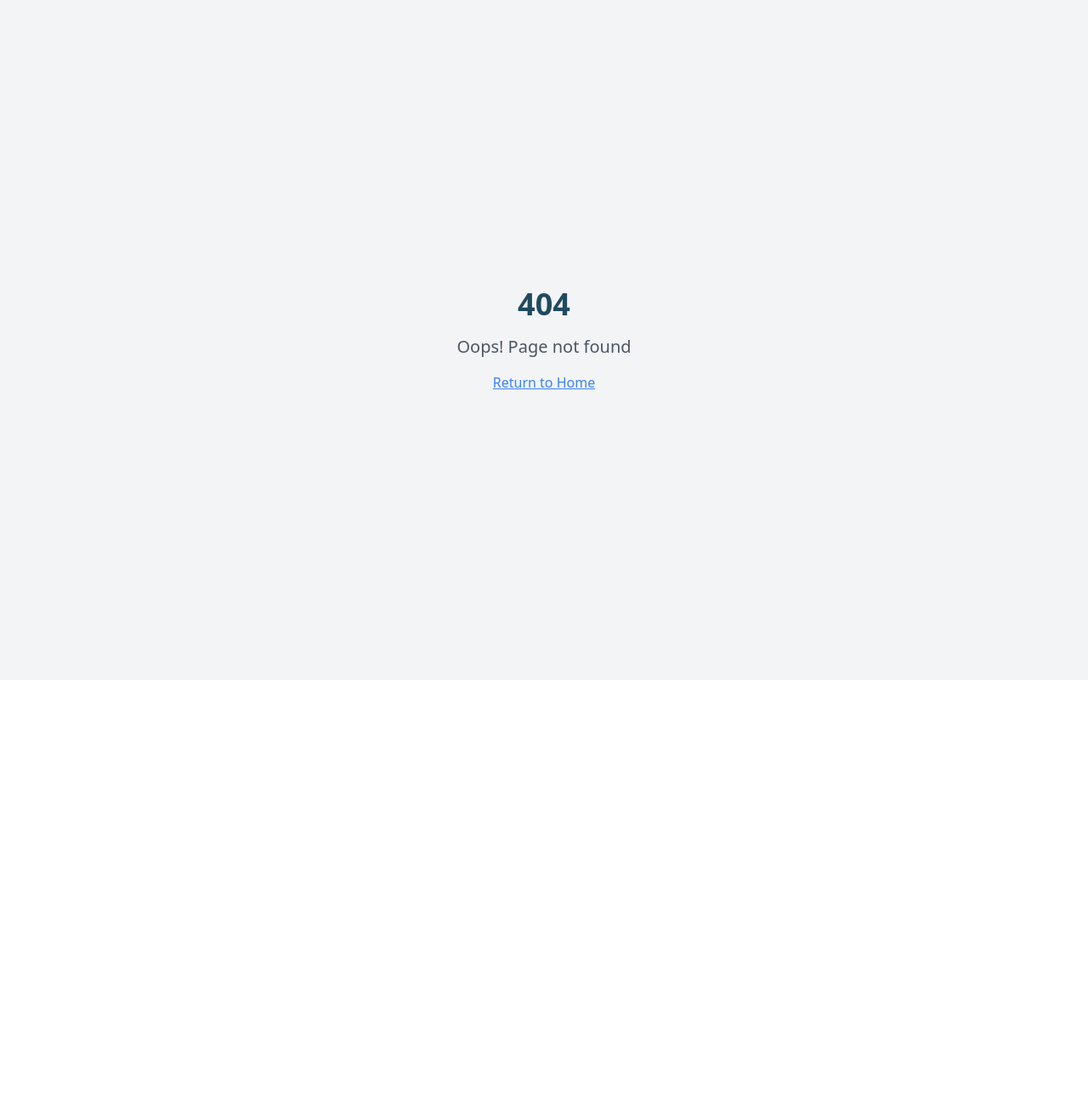
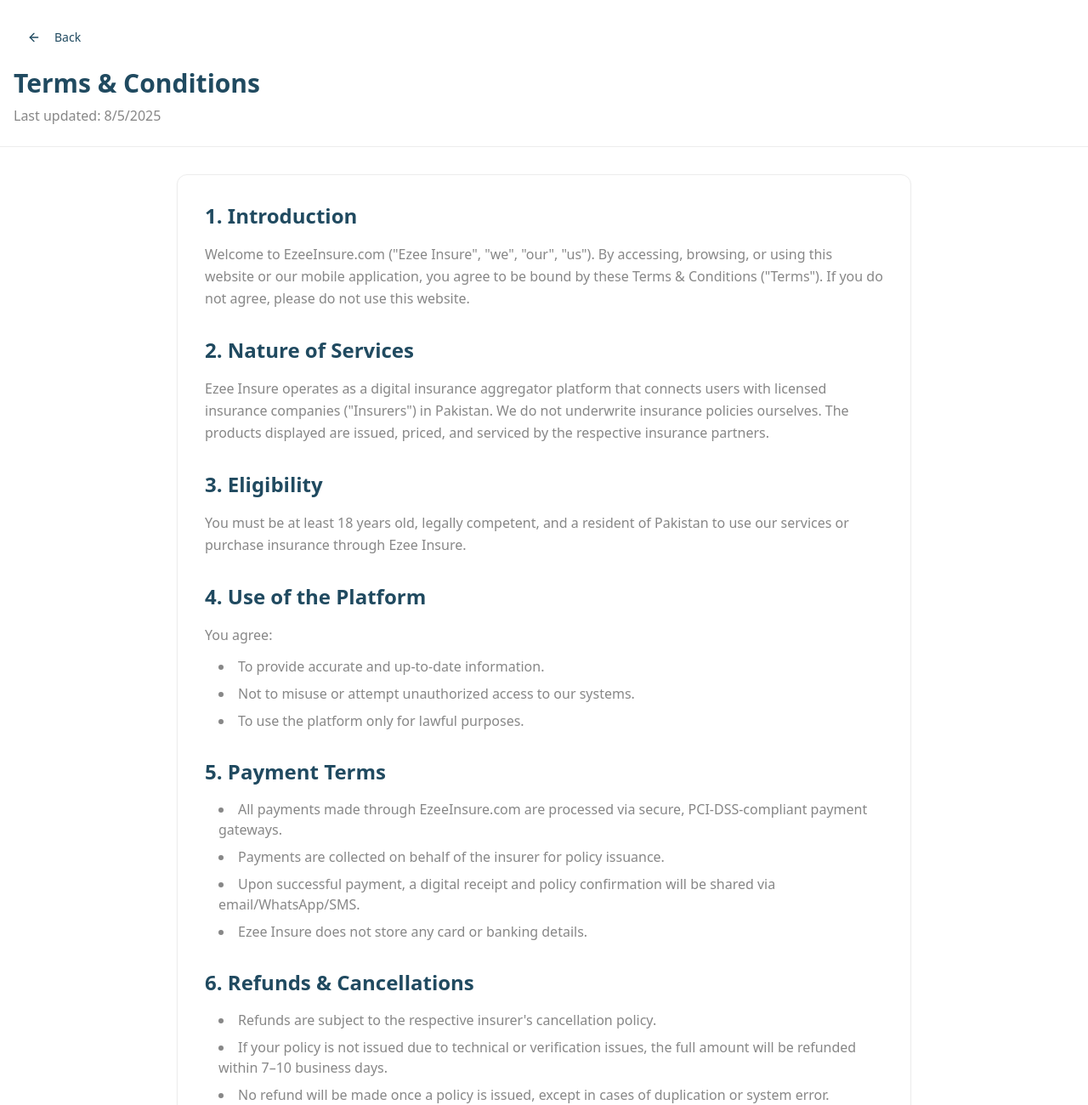
Before and after one commit to faizan517/pak-insurance-smart-choice, a React (Vite) app: page /terms in a window 1280 px wide. Before the commit this address had no page. Shown: the top 1300 px of the page at 85% size. Before the commit the page ends 800 px from the top, so only its background shows below. Built offline with nearby package versions, Linux system fonts and the light colour scheme.

Commit message:
Add Terms & Conditions page

```diff
--- a/src/App.tsx
+++ b/src/App.tsx
@@ -28,6 +28,7 @@ import DomesticHelper from "./pages/DomesticHelperInsurance";
 import HomeInsurence from "./pages/HomeInsurance";
 import GlobalLifeInsurance from "./pages/GroupLifeInsurance";
 import PlanDetails from "./pages/PlanDetails";
+import TermsAndConditions from "./pages/TermsAndConditions";
 // import PlanScreen from "./components/PlanScreen";
 
 
@@ -125,6 +126,7 @@ const App = () => (
           <Route path="/faq" element={<FAQ />} />
           {/* <Route path="/contact" element={<Contact />} /> */}
           <Route path="/plan-details" element={<PlanDetails />} />
+          <Route path="/terms" element={<TermsAndConditions />} />
           <Route path="*" element={<NotFound />} />
         </Routes>
       </BrowserRouter>
--- /dev/null
+++ b/src/pages/TermsAndConditions.tsx
@@ -0,0 +1,154 @@
+import { Button } from "@/components/ui/button";
+import { Card } from "@/components/ui/card";
+import { ArrowLeft } from "lucide-react";
+import { useNavigate } from "react-router-dom";
+
+const TermsAndConditions = () => {
+  const navigate = useNavigate();
+
+  return (
+    <div className="min-h-screen bg-background">
+      {/* Header */}
+      <div className="border-b bg-card">
+        <div className="container mx-auto px-4 py-6">
+          <Button
+            variant="ghost"
+            onClick={() => navigate(-1)}
+            className="mb-4"
+          >
+            <ArrowLeft className="w-4 h-4 mr-2" />
+            Back
+          </Button>
+          <h1 className="text-3xl font-bold text-foreground">Terms & Conditions</h1>
+          <p className="text-muted-foreground mt-2">
+            Last updated: {new Date().toLocaleDateString()}
+          </p>
+        </div>
+      </div>
+
+      {/* Content */}
+      <div className="container mx-auto px-4 py-8 max-w-4xl">
+        <Card className="p-6 md:p-8 space-y-8">
+          {/* Introduction */}
+          <section>
+            <h2 className="text-2xl font-semibold text-foreground mb-4">1. Introduction</h2>
+            <p className="text-muted-foreground leading-relaxed">
+              Welcome to EzeeInsure.com ("Ezee Insure", "we", "our", "us").
+              By accessing, browsing, or using this website or our mobile application, you agree to be bound by these Terms & Conditions ("Terms").
+              If you do not agree, please do not use this website.
+            </p>
+          </section>
+
+          {/* Nature of Services */}
+          <section>
+            <h2 className="text-2xl font-semibold text-foreground mb-4">2. Nature of Services</h2>
+            <p className="text-muted-foreground leading-relaxed">
+              Ezee Insure operates as a digital insurance aggregator platform that connects users with licensed insurance companies ("Insurers") in Pakistan.
+              We do not underwrite insurance policies ourselves. The products displayed are issued, priced, and serviced by the respective insurance partners.
+            </p>
+          </section>
+
+          {/* Eligibility */}
+          <section>
+            <h2 className="text-2xl font-semibold text-foreground mb-4">3. Eligibility</h2>
+            <p className="text-muted-foreground leading-relaxed">
+              You must be at least 18 years old, legally competent, and a resident of Pakistan to use our services or purchase insurance through Ezee Insure.
+            </p>
+          </section>
+
+          {/* Use of the Platform */}
+          <section>
+            <h2 className="text-2xl font-semibold text-foreground mb-4">4. Use of the Platform</h2>
+            <p className="text-muted-foreground leading-relaxed mb-3">You agree:</p>
+            <ul className="list-disc list-inside space-y-2 text-muted-foreground ml-4">
+              <li>To provide accurate and up-to-date information.</li>
+              <li>Not to misuse or attempt unauthorized access to our systems.</li>
+              <li>To use the platform only for lawful purposes.</li>
+            </ul>
+          </section>
+
+          {/* Payment Terms */}
+          <section>
+            <h2 className="text-2xl font-semibold text-foreground mb-4">5. Payment Terms</h2>
+            <ul className="list-disc list-inside space-y-2 text-muted-foreground ml-4">
+              <li>All payments made through EzeeInsure.com are processed via secure, PCI-DSS-compliant payment gateways.</li>
+              <li>Payments are collected on behalf of the insurer for policy issuance.</li>
+              <li>Upon successful payment, a digital receipt and policy confirmation will be shared via email/WhatsApp/SMS.</li>
+              <li>Ezee Insure does not store any card or banking details.</li>
+            </ul>
+          </section>
+
+          {/* Refunds & Cancellations */}
+          <section>
+            <h2 className="text-2xl font-semibold text-foreground mb-4">6. Refunds & Cancellations</h2>
+            <ul className="list-disc list-inside space-y-2 text-muted-foreground ml-4">
+              <li>Refunds are subject to the respective insurer's cancellation policy.</li>
+              <li>If your policy is not issued due to technical or verification issues, the full amount will be refunded within 7–10 business days.</li>
+              <li>No refund will be made once a policy is issued, except in cases of duplication or system error.</li>
+            </ul>
+          </section>
+
+          {/* Data Privacy & Security */}
+          <section>
+            <h2 className="text-2xl font-semibold text-foreground mb-4">7. Data Privacy & Security</h2>
+            <ul className="list-disc list-inside space-y-2 text-muted-foreground ml-4">
+              <li>All personal data shared on EzeeInsure.com is handled per our Privacy Policy.</li>
+              <li>We follow strict data encryption and access controls to protect user information.</li>
+              <li>By using the site, you consent to the collection, use, and sharing of data with insurers and payment processors as required for policy issuance.</li>
+            </ul>
+          </section>
+
+          {/* Disclaimers */}
+          <section>
+            <h2 className="text-2xl font-semibold text-foreground mb-4">8. Disclaimers</h2>
+            <ul className="list-disc list-inside space-y-2 text-muted-foreground ml-4">
+              <li>Ezee Insure acts only as an intermediary between customers and insurers.</li>
+              <li>We are not responsible for claim decisions, policy benefits, or disputes arising between the insurer and the insured.</li>
+              <li>Prices, benefits, and terms of policies are controlled by the insurer and may change without prior notice.</li>
+            </ul>
+          </section>
+
+          {/* Limitation of Liability */}
+          <section>
+            <h2 className="text-2xl font-semibold text-foreground mb-4">9. Limitation of Liability</h2>
+            <p className="text-muted-foreground leading-relaxed mb-3">Ezee Insure shall not be liable for:</p>
+            <ul className="list-disc list-inside space-y-2 text-muted-foreground ml-4">
+              <li>Any loss arising due to technical failures, downtime, or payment gateway errors.</li>
+              <li>Indirect, incidental, or consequential damages from the use of the website.</li>
+            </ul>
+          </section>
+
+          {/* Governing Law */}
+          <section>
+            <h2 className="text-2xl font-semibold text-foreground mb-4">10. Governing Law</h2>
+            <p className="text-muted-foreground leading-relaxed">
+              These Terms are governed by the laws of Pakistan, and any disputes will be subject to the jurisdiction of the courts in Karachi, Pakistan.
+            </p>
+          </section>
+
+          {/* Contact Information */}
+          <section>
+            <h2 className="text-2xl font-semibold text-foreground mb-4">11. Contact Information</h2>
+            <p className="text-muted-foreground leading-relaxed mb-3">For any queries or support:</p>
+            <div className="space-y-2 text-muted-foreground ml-4">
+              <p>📧 info@ezeeinsure.com</p>
+              <p>🌐 www.ezeeinsure.com</p>
+            </div>
+          </section>
+
+          {/* Accept Button */}
+          <div className="pt-6 border-t">
+            <Button
+              onClick={() => navigate(-1)}
+              className="w-full md:w-auto"
+            >
+              I Understand
+            </Button>
+          </div>
+        </Card>
+      </div>
+    </div>
+  );
+};
+
+export default TermsAndConditions;
```
